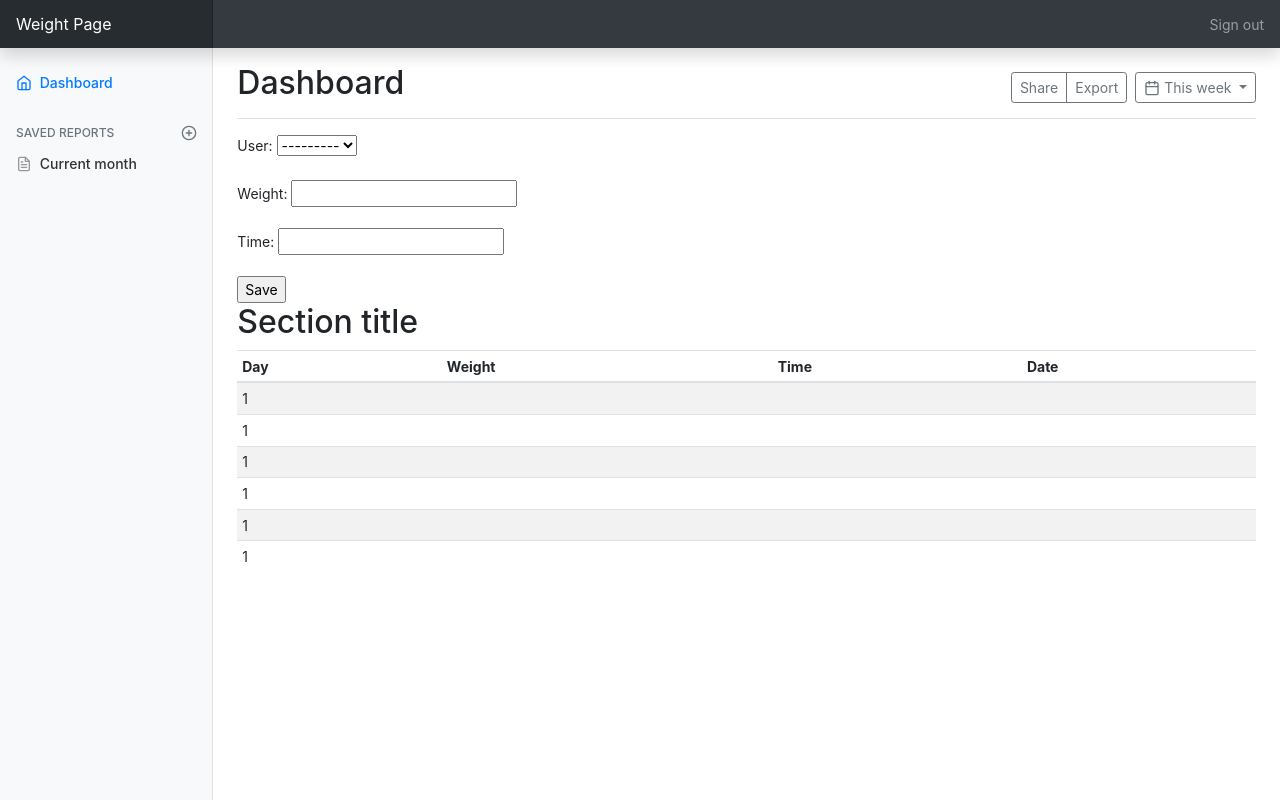
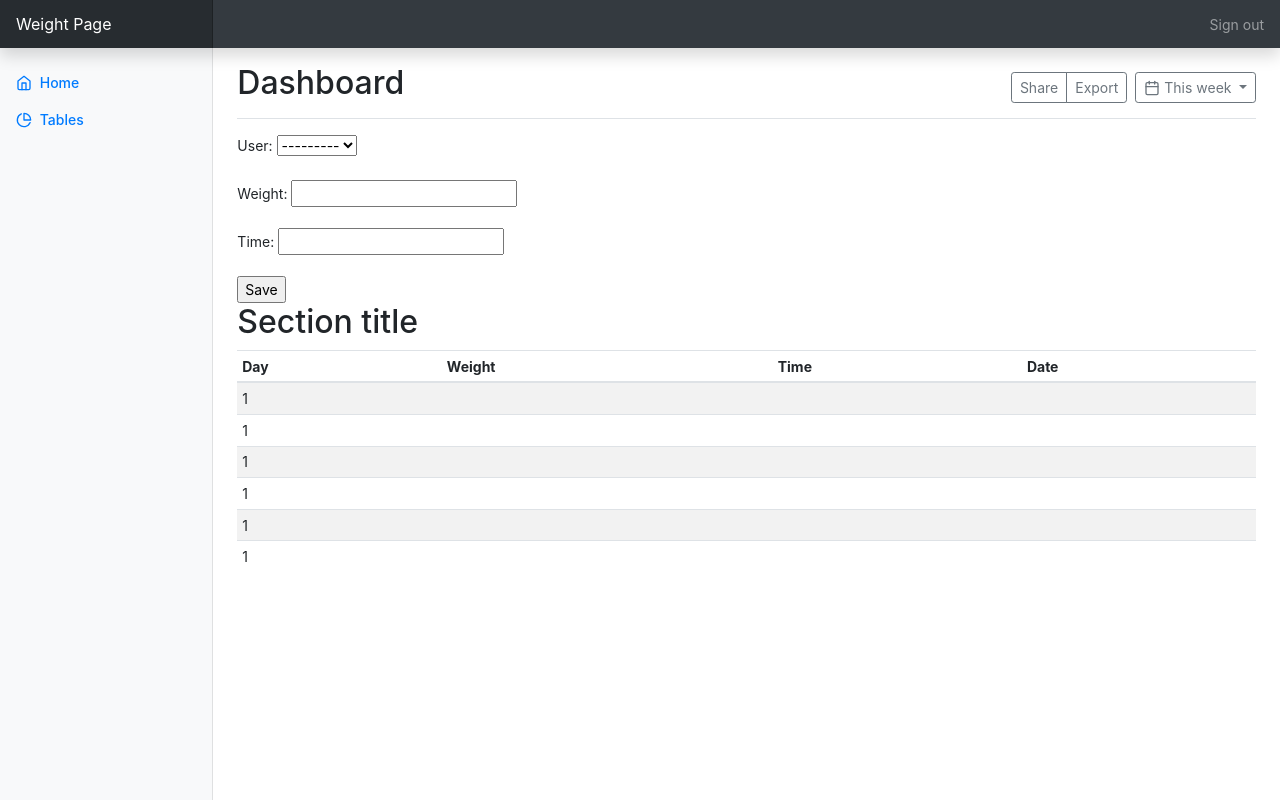
Before and after one commit to minuchoi/WeightWatch, a Django app: template weightpage/templates/weightpage/weightpage.html in a window 1280 px wide. Run offline with Django 3.2, Linux system fonts and the light colour scheme; the template is opened without the code that fills it: values that come from a table or form of the project are taken from there, others are empty; data comes from the database, SQL or seed files in the repository; both versions use the stored data as it was after the commit; some libraries are stand-ins or nearby versions.

Commit message:
Made the sideboard customisable from the admin page. (Create a for loop to produce the sidebar which extracts the info from the database)

```diff
--- a/WeightWatch/urls.py
+++ b/WeightWatch/urls.py
@@ -22,7 +22,7 @@
 
 urlpatterns = [
                   path('admin/', admin.site.urls),
-                  path('weight/', weightpage.views.displayweight, name='weightpage'),
                   path('', loginpage.views.displaylogin, name='loginpage'),
-                  path('testing/', weightpage.views.testing, name='testing')
+                  path('dashboard/<str:variable>', weightpage.views.displayweight, name='dashboard'),
+                  path('testing/', weightpage.views.testing, name='testing'),
               ] + static(settings.STATIC_URL, document_root=settings.STATIC_ROOT)
--- a/loginpage/templates/loginpage/loginpage.html
+++ b/loginpage/templates/loginpage/loginpage.html
@@ -18,7 +18,7 @@
     </div>
 
     <!-- Login Form -->
-    <form action="{% url 'weightpage' %}">
+    <form action="{% url 'dashboard' 'home' %}">
       <input type="text" id="login" class="fadeIn second" name="login" placeholder="Login">
       <input type="text" id="password" class="fadeIn third" name="login" placeholder="Password">
       <input type="submit" class="fadeIn fourth" value="Log In">
--- a/weightpage/admin.py
+++ b/weightpage/admin.py
@@ -1,7 +1,7 @@
 from django.contrib import admin
 
 # Register your models here.
-from .models import User, Weight
+from .models import User, Weight, SideBar
 
 
 @admin.register(User)
@@ -12,3 +12,7 @@
 @admin.register(Weight)
 class Weight(admin.ModelAdmin):
     list_display = ['user', 'weight', 'time']
+
+@admin.register(SideBar)
+class SideBar(admin.ModelAdmin):
+    list_display = ['title', 'icon', 'url']
--- a/weightpage/models.py
+++ b/weightpage/models.py
@@ -13,3 +13,12 @@
     user = models.ForeignKey(User, on_delete=models.CASCADE)
     weight = models.FloatField(null=False)
     time = models.DateTimeField()
+
+
+class SideBar(models.Model):
+    title = models.CharField(max_length=30)
+    icon = models.CharField(max_length=50)
+    url = models.CharField(max_length=30, default="")
+
+    def __str__(self):
+        return self.title
--- a/weightpage/templates/weightpage/weightpage.html
+++ b/weightpage/templates/weightpage/weightpage.html
@@ -15,7 +15,7 @@
   <body>
   <!-- Header -->
   <nav class="navbar navbar-dark sticky-top bg-dark flex-md-nowrap p-0 shadow">
-  <a class="navbar-brand col-md-3 col-lg-2 mr-0 px-3" href="{% url 'weightpage' %}">Weight Page</a>
+  <a class="navbar-brand col-md-3 col-lg-2 mr-0 px-3" href="{% url 'dashboard' 'home' %}">Weight Page</a>
   <ul class="navbar-nav px-3">
     <li class="nav-item text-nowrap">
       <a class="nav-link" href="{% url 'loginpage' %}">Sign out</a>
@@ -29,29 +29,16 @@
   <div class="row">
     <nav id="sidebarMenu" class="col-md-3 col-lg-2 d-md-block bg-light sidebar collapse">
       <div class="sidebar-sticky pt-3">
-        <ul class="nav flex-column">
-          <li class="nav-item">
-            <a class="nav-link active" href="#">
-              <span data-feather="home"></span>
-              Dashboard <span class="sr-only">(current)</span>
-            </a>
-          </li>
-        </ul>
-
-        <h6 class="sidebar-heading d-flex justify-content-between align-items-center px-3 mt-4 mb-1 text-muted">
-          <span>Saved reports</span>
-          <a class="d-flex align-items-center text-muted" href="#" aria-label="Add a new report">
-            <span data-feather="plus-circle"></span>
-          </a>
-        </h6>
-        <ul class="nav flex-column mb-2">
-          <li class="nav-item">
-            <a class="nav-link" href="#">
-              <span data-feather="file-text"></span>
-              Current month
-            </a>
-          </li>
-        </ul>
+          {% for sidebar_objects in sidebar %}
+              <ul class="nav flex-column">
+                <li class="nav-item">
+                    <a class="nav-link active" href="{% url 'dashboard' sidebar_objects.url %}">
+                        <span data-feather="{{ sidebar_objects.icon }}"></span>
+                        {{ sidebar_objects.title }} <span class="sr-only">(current)</span>
+                    </a>
+                </li>
+              </ul>
+          {%  endfor %}
       </div>
     </nav>
 
```
Also changed, not shown: weightpage/views.py (+17 -12 lines), db.sqlite3.
